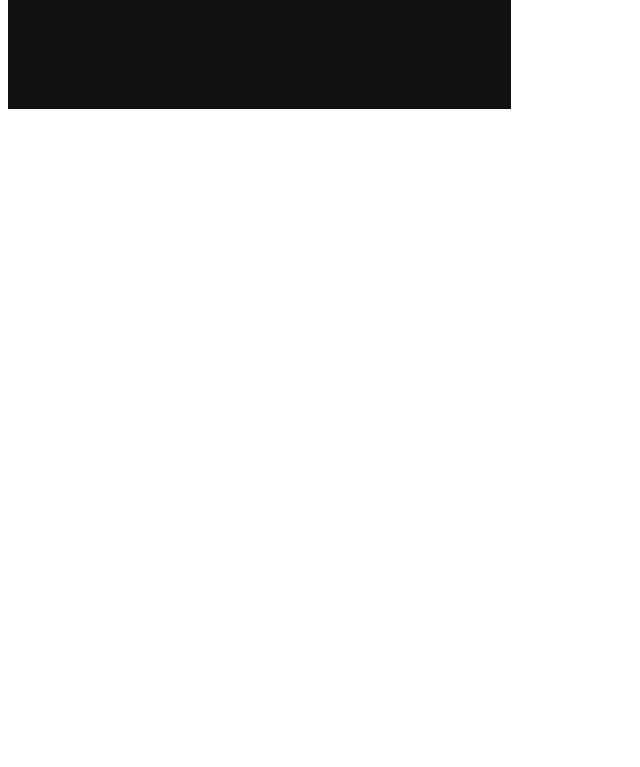
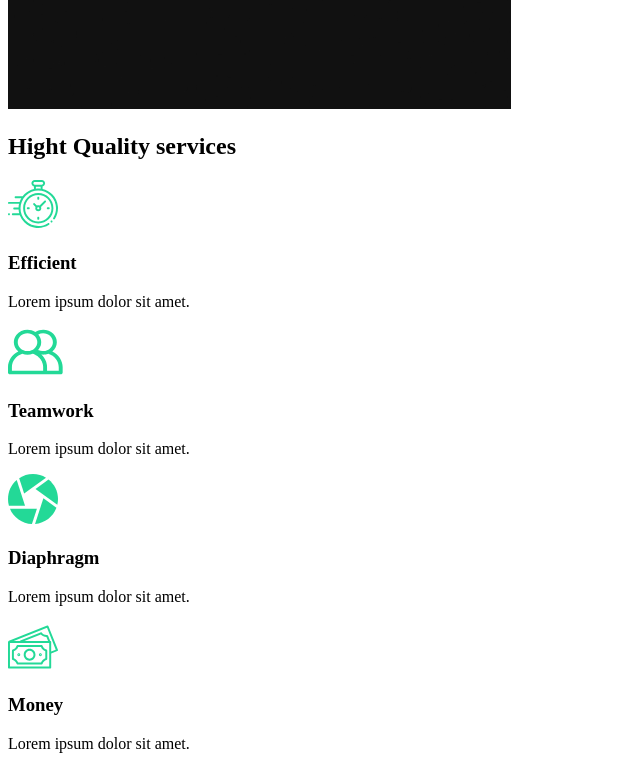
Before and after one commit to Mo2menAG/React-Capture-App, a React (Create React App) app: page / in a window 1280 px wide. Shown: the part 840-1607 px from the top of the page, without its empty margins (0-640 px from the left). Before the commit the page ends 961 px from the top, so only its background shows below. Built offline with nearby package versions, Linux system fonts and the light colour scheme.

Commit message:
intiate services section

```diff
--- /dev/null
+++ b/src/components/ServicesSection.js
@@ -0,0 +1,54 @@
+import React from "react";
+//Import img
+import home2 from "../img/home2.png"
+
+//Import icons
+import clock from "../img/clock.svg"
+import money from "../img/money.svg"
+import diaphragm from "../img/diaphragm.svg"
+import teamwork from "../img/teamwork.svg"
+
+const ServicesSectiont = () => {
+    return(
+        <div className="services">
+            <div className="describtion">
+                <h2>Hight <span>Quality</span> services</h2>
+                <div className="cards">
+                    <div className="card">
+                        <div className="icon">
+                            <img src={clock} alt="clock" />
+                            <h3>Efficient</h3>
+                        </div>
+                        <p>Lorem ipsum dolor sit amet.</p>
+                    </div>
+                    <div className="card">
+                        <div className="icon">
+                            <img src={teamwork} alt="teamwork" />
+                            <h3>Teamwork</h3>
+                        </div>
+                        <p>Lorem ipsum dolor sit amet.</p>
+                    </div>
+                    <div className="card">
+                        <div className="icon">
+                            <img src={diaphragm} alt="diaphragm" />
+                            <h3>Diaphragm</h3>
+                        </div>
+                        <p>Lorem ipsum dolor sit amet.</p>
+                    </div>
+                    <div className="card">
+                        <div className="icon">
+                            <img src={money} alt="money" />
+                            <h3>Money</h3>
+                        </div>
+                        <p>Lorem ipsum dolor sit amet.</p>
+                    </div>
+                </div>
+            </div>
+            <div className="img">
+                <img src={home2} alt="camera" />
+            </div>
+        </div>
+    );
+};
+
+export default ServicesSectiont;
--- a/src/pages/AboutUS.js
+++ b/src/pages/AboutUS.js
@@ -1,9 +1,14 @@
 import React from "react";
+//Import components
 import AboutSection from "../components/AboutSection";
+import ServicesSection from "../components/ServicesSection"
 
 const AboutUs = () => {
     return(
-        <AboutSection />
+        <>
+            <AboutSection />
+            <ServicesSection />
+        </>
     );
 };
 
```
